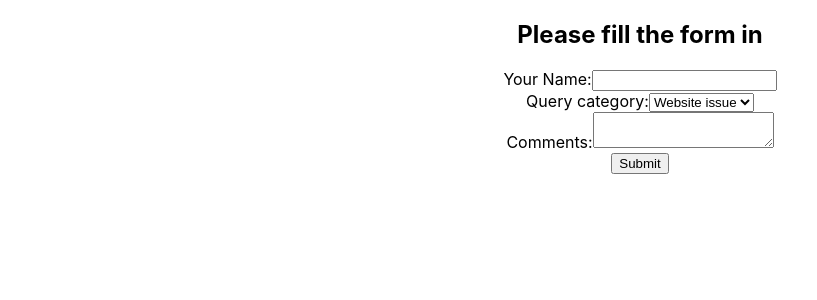
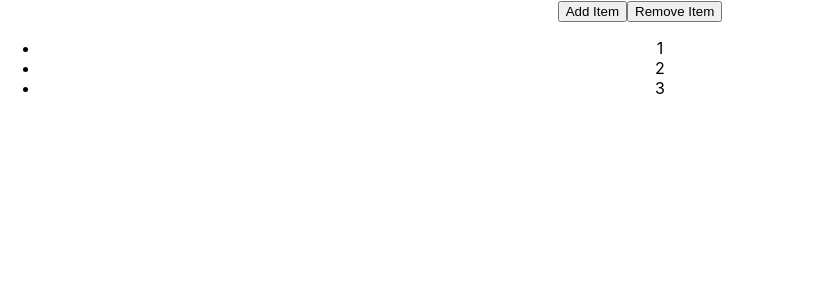
Before and after one commit to Tom-Ainsworth/CI-React-Tutorial, a React (Create React App) app in the folder my-app/: page / in a window 1280 px wide. Shown: the top 300 px of the page, without its empty margins (0-817 px from the left). Built offline with nearby package versions, Linux system fonts and the light colour scheme.

Commit message:
Add counter component with hooks

```diff
--- a/my-app/src/App.js
+++ b/my-app/src/App.js
@@ -1,13 +1,10 @@
 import "./App.css";
-import ClassCounter from "./components/ClassCounter";
-import ControlledFormHooks from "./components/ControlledFormHooks";
-import HooksCounter from "./components/HooksCounter";
-import UncontrolledForm from "./components/UncontrolledForm";
+import UseStateWithArrays from "./components/UseStateWithArrays";
 
 function App() {
 	return (
 		<div className="App">
-			<ControlledFormHooks />
+			<UseStateWithArrays />
 		</div>
 	);
 }
--- /dev/null
+++ b/my-app/src/components/UseStateWithArrays.js
@@ -0,0 +1,29 @@
+import React, { useState } from "react";
+
+function UseStateWithArrays() {
+	const [nums, setNums] = useState([1, 2, 3]);
+	const addNums = () => {
+		setNums([...nums, nums.length + 1]);
+	};
+
+	const removeNums = () => {
+		setNums(
+			nums.filter((itm, idx) => {
+				return idx !== nums.length - 1;
+			})
+		);
+	};
+	return (
+		<div>
+			<button onClick={addNums}>Add Item</button>
+			<button onClick={removeNums}>Remove Item</button>
+			<ul>
+				{nums.map((num) => (
+					<li key={num}>{num}</li>
+				))}
+			</ul>
+		</div>
+	);
+}
+
+export default UseStateWithArrays;
```
